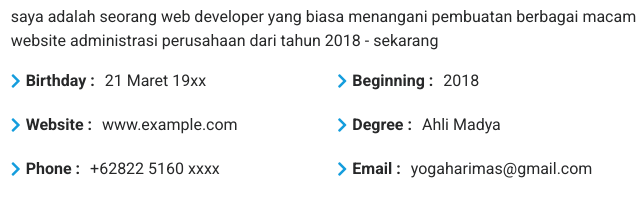
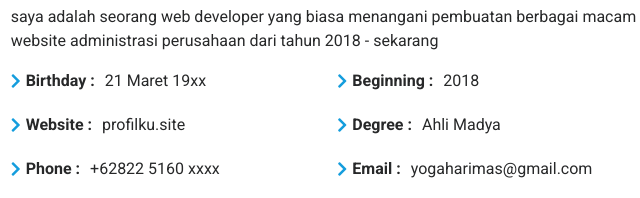
Before and after one commit to harimasyoga/harimasyoga.github.io, a plain HTML site: page index.html in a window 1280 px wide. Shown: the part 1078-1276 px from the top of the page, 628-1268 px from the left. Drawn offline with Linux system fonts and the light colour scheme.

Commit message:
Update index.html

```diff
--- a/index.html
+++ b/index.html
@@ -128,7 +128,7 @@
               <div class="col-lg-6">
                 <ul>
                   <li><i class="fas fa-chevron-right"></i> <strong>Birthday :</strong> <span>21 Maret 19xx</span></li>
-                  <li><i class="fas fa-chevron-right"></i> <strong>Website :</strong> <span>www.example.com</span></li>
+                  <li><i class="fas fa-chevron-right"></i> <strong>Website :</strong> <span>profilku.site</span></li>
                   <li><i class="fas fa-chevron-right"></i> <strong>Phone :</strong> <span>+62822 5160 xxxx</span></li>
                   <li><i class="fas fa-chevron-right"></i> <strong>City :</strong> <span>Surakarta</span></li>
                 </ul>
```
